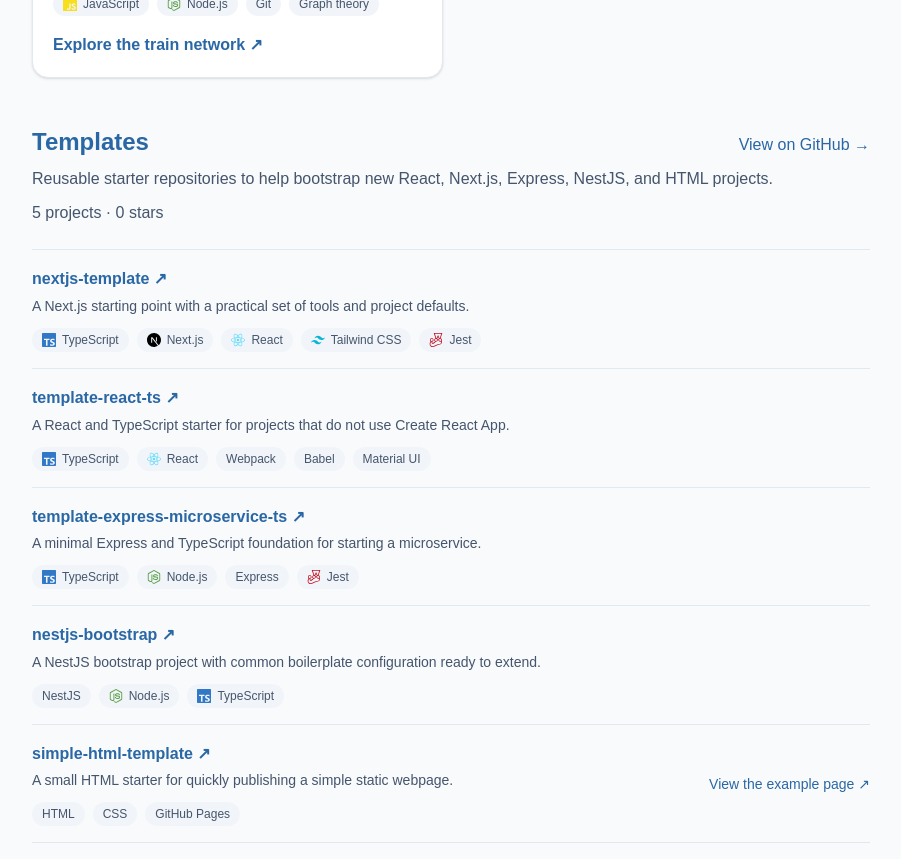
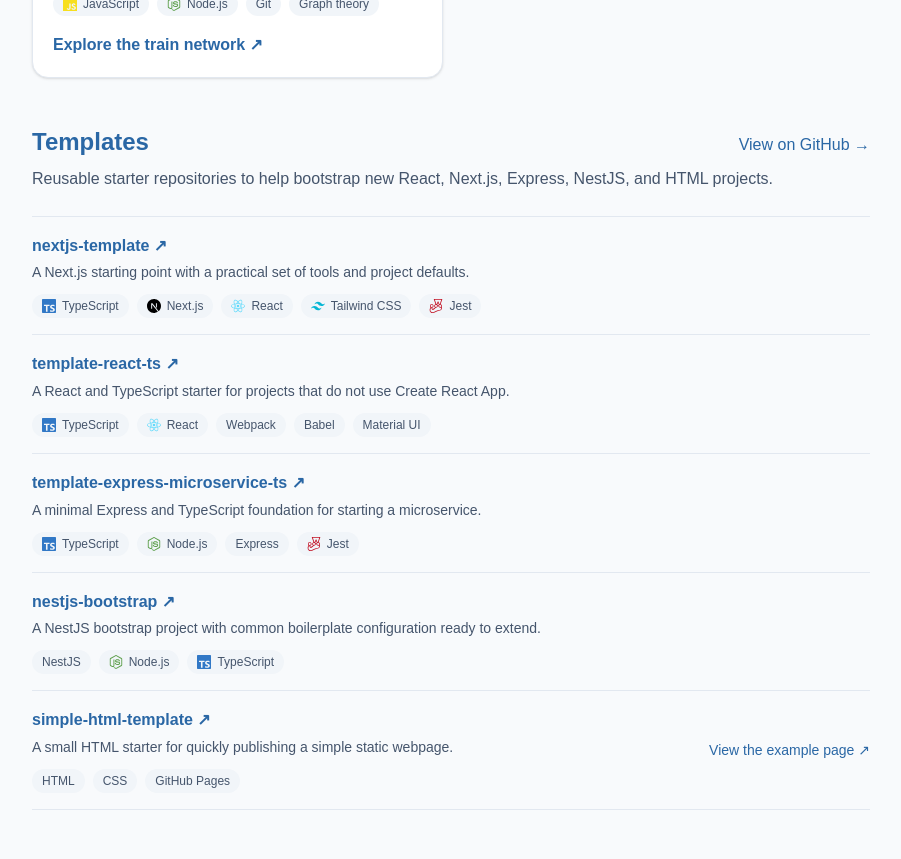
Before and after one commit to ayonious/oyon-portfolio, a Next.js app: page /projects in a window 1280 px wide. Shown: the part 1880-2739 px from the top of the page, without its empty margins (354-1255 px from the left). Built offline with nearby package versions, Linux system fonts and the light colour scheme.

Commit message:
style: hide template project totals

```diff
--- a/app/projects/page.tsx
+++ b/app/projects/page.tsx
@@ -82,6 +82,7 @@
   onlyPinned,
   projects,
   description,
+  showStats = true,
   view = "cards",
   url,
 }: {
@@ -90,6 +91,7 @@
   limit?: number;
   onlyPinned?: boolean;
   projects: OpenSourceProject[];
+  showStats?: boolean;
   view?: "cards" | "list";
   url: string;
 }) {
@@ -119,9 +121,11 @@
           {description}
         </p>
       )}
-      <p className="mt-2 text-slate-600 dark:text-slate-300">
-        {visibleProjects.length} projects · {totalStars} stars
-      </p>
+      {showStats && (
+        <p className="mt-2 text-slate-600 dark:text-slate-300">
+          {visibleProjects.length} projects · {totalStars} stars
+        </p>
+      )}
       {view === "list" ? (
         <ul className="mt-6 divide-y divide-slate-200 border-y border-slate-200 dark:divide-slate-700 dark:border-slate-700">
           {visibleProjects.map((project) => (
--- a/config/projects.ts
+++ b/config/projects.ts
@@ -76,6 +76,7 @@
   templates: {
     label: "Templates",
     description: "Reusable starter repositories to help bootstrap new React, Next.js, Express, NestJS, and HTML projects.",
+    showStats: false,
     view: "list" as const,
     url: "https://github.com/ayonious?tab=repositories&q=template",
     projects: [
```
